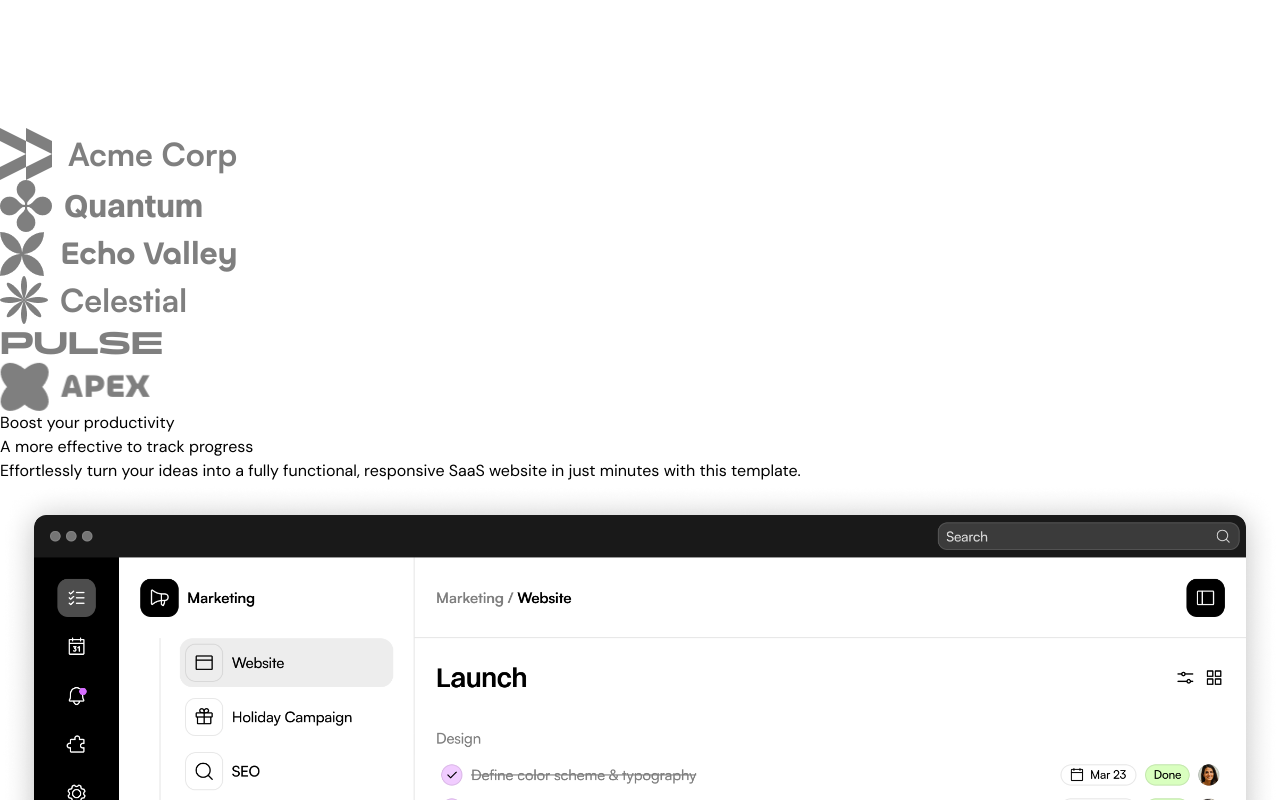
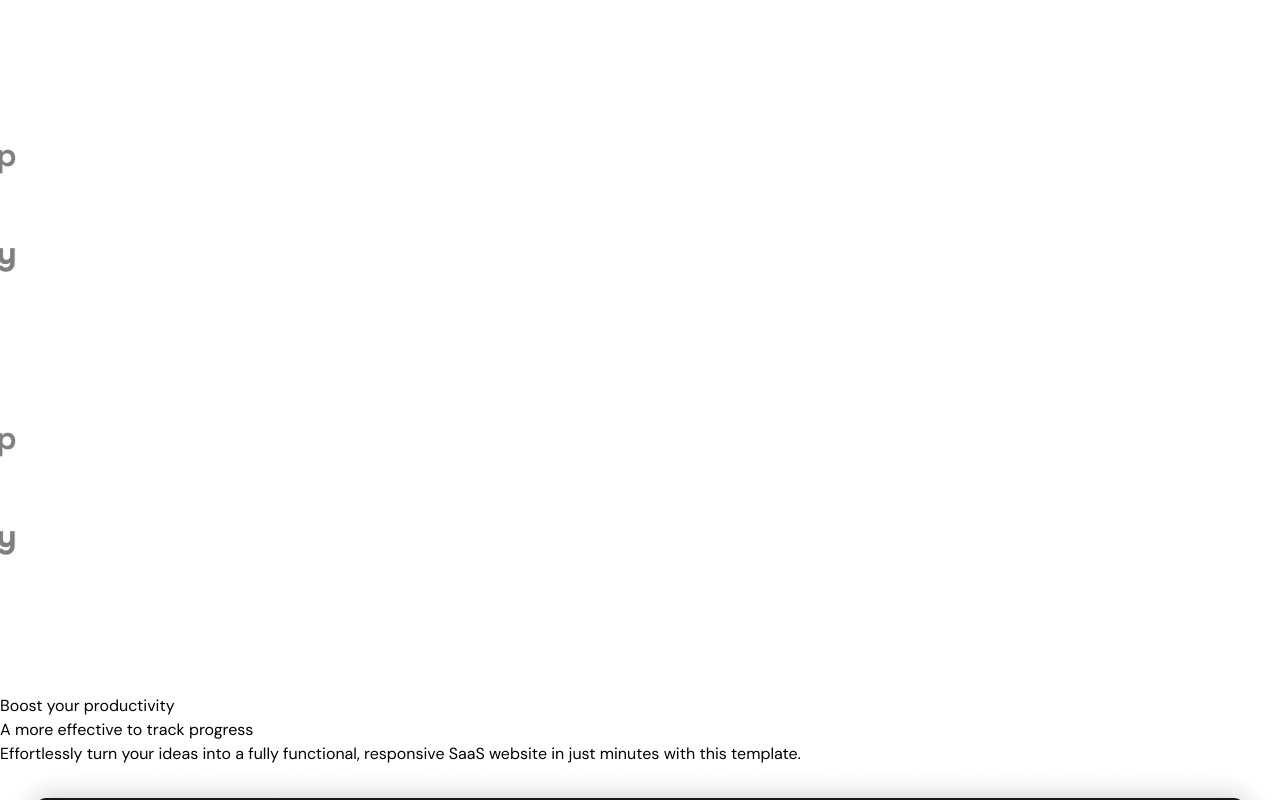
Before and after one commit to alihammoud17/landing-page, a Next.js app: page / in a window 1280 px wide. Shown: the part 4660-5460 px from the top of the page. Built offline with nearby package versions, Linux system fonts and the light colour scheme.

Commit message:
Logo ticker animation fix

```diff
--- a/src/sections/LogoTicker.tsx
+++ b/src/sections/LogoTicker.tsx
@@ -8,6 +8,7 @@ import PulseLogo from '@/assets/logo-pulse.png';
 import ApexLogo from '@/assets/logo-apex.png';
 import Image from 'next/image';
 import { motion } from 'framer-motion';
+import { Fragment } from 'react';
 
 export const LogoTicker = () => {
   return (
@@ -15,22 +16,27 @@ export const LogoTicker = () => {
       <div className="container">
         <div className="flex overflow-hidden [mask-image:linear-gradient(to_right,transparent,black,transparent)]">
           <motion.div className="flex gap-14 flex-none pr-14"
-          // animate={{
-          //   translateX: '-50%'
-          // }}
-          // transition={{
-          //   duration: 20,
-          //   repeat: Infinity,
-          //   ease: 'linear',
-          //   repeatType: 'reverse'
-          // }}
+            animate={{
+              translateX: '-50%'
+            }}
+            transition={{
+              duration: 20,
+              repeat: Infinity,
+              ease: 'linear',
+              repeatType: 'loop'
+            }}
           >
+            {new Array(2).fill(0).map((_, index) => (
+              <Fragment key={index}>
                 <Image src={AcmeLogo} alt='Acme Logo' className='logo-ticker-image' />
                 <Image src={QuantumLogo} alt='Quantum Logo' className='logo-ticker-image' />
                 <Image src={EchoLogo} alt='Echo Logo' className='logo-ticker-image' />
                 <Image src={CelestialLogo} alt='Celestial Logo' className='logo-ticker-image' />
                 <Image src={PulseLogo} alt='Pulse Logo' className='logo-ticker-image' />
                 <Image src={ApexLogo} alt='Apex Logo' className='logo-ticker-image' />
+              </Fragment>
+            ))}
+
           </motion.div>
         </div>
       </div>
--- a/src/sections/Pricing.tsx
+++ b/src/sections/Pricing.tsx
@@ -1,5 +1,9 @@
+'use client'
+
 import CheckIcon from '@/assets/check.svg'
+import { motion } from 'framer-motion';
 import { twMerge } from 'tailwind-merge';
+
 
 const pricingTiers = [
   {
@@ -68,7 +72,14 @@ export const Pricing = () => {
               <div className="flex justify-between">
                 <h3 className={twMerge('text-lg font-bold text-black/50', inverse === true && 'text-white/60')}>{title}</h3>
                 {popular === true && <div className="inline-flex text-sm px-4 py-1.5 rounded-xl border border-white/20">
-                  <span className='bg-[linear-gradient(to_right,#dd7ddf,#e1cd86,#bbcb92,#71c2ef,#3bffff,#dd7ddf)] text-transparent bg-clip-text font-medium'>Popular</span>
+                  <motion.span className='bg-[linear-gradient(to_right,#dd7ddf,#e1cd86,#bbcb92,#71c2ef,#3bffff,#dd7ddf,#dd7ddf,#e1cd86,#bbcb92,#71c2ef,#3bffff,#dd7ddf)] [background-size:200%] text-transparent bg-clip-text font-medium' animate={{
+                    backgroundPositionX: '100%'
+                  }} transition={{
+                    repeat: Infinity,
+                    ease: 'linear',
+                    repeatType: 'loop',
+                    duration: 1
+                  }}>Popular</motion.span>
                 </div>}
               </div>
               <div className="flex items-baseline gap-1 mt-[30px]">
```
Lines whose indentation alone changed are shown as unchanged.
